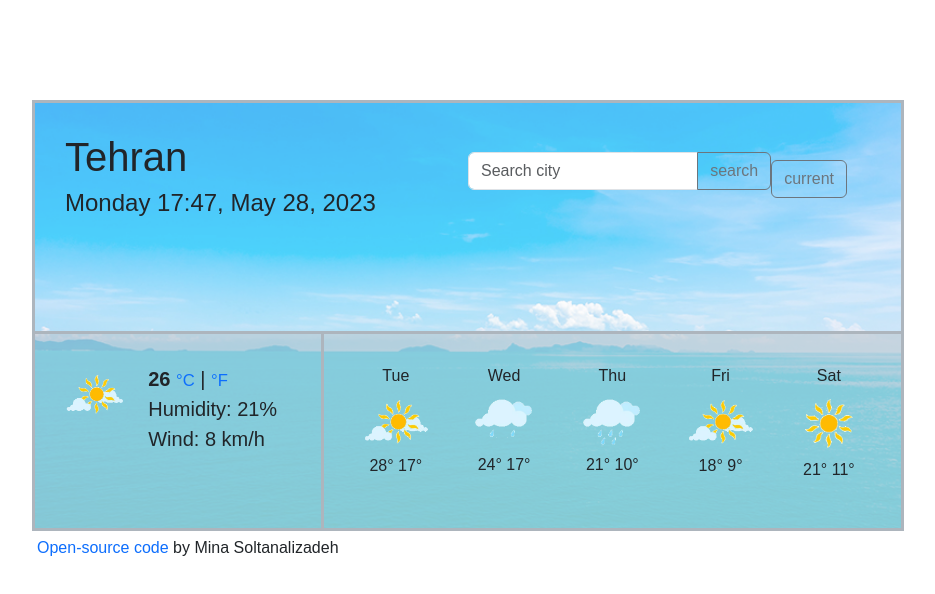
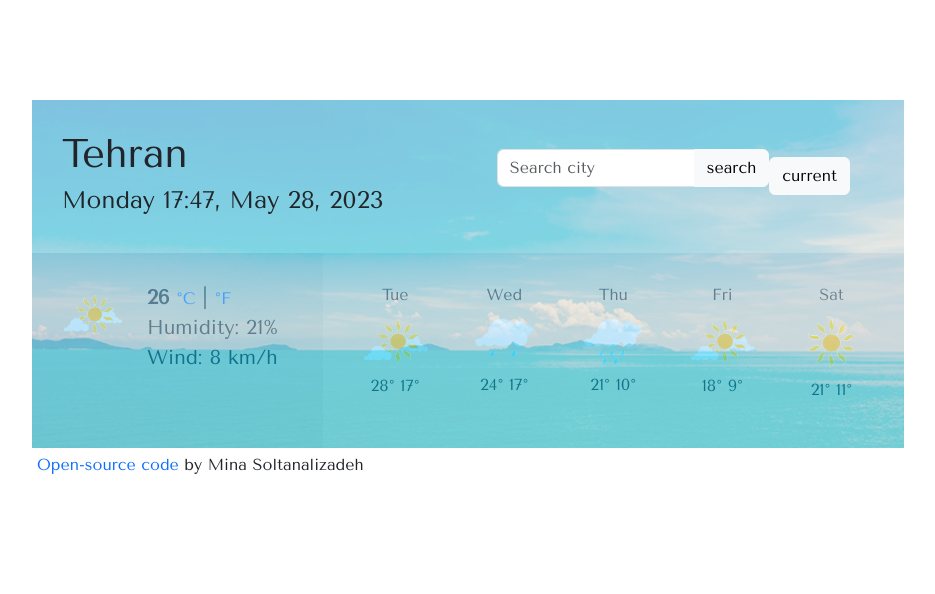
Before and after one commit to MinaSaz/weather-app, a plain HTML site: page index.html in a window 1280 px wide. Shown: the whole page, without its empty margins (172-1107 px from the left). Drawn offline with nearby package versions, Linux system fonts and the light colour scheme; a web font is replaced by a local one.

Commit message:
change font, border, grids, background display method

```diff
--- a/index.html
+++ b/index.html
@@ -10,14 +10,11 @@
       integrity="sha384-KK94CHFLLe+nY2dmCWGMq91rCGa5gtU4mk92HdvYe+M/SXH301p5ILy+dN9+nJOZ"
       crossorigin="anonymous"
     />
-    <link rel="preconnect" href="https://fonts.googleapis.com" />
-    <link rel="preconnect" href="https://fonts.gstatic.com" crossorigin />
-    <link rel="preconnect" href="https://fonts.googleapis.com" />
-    <link rel="preconnect" href="https://fonts.gstatic.com" crossorigin />
+
     <link rel="preconnect" href="https://fonts.googleapis.com" />
     <link rel="preconnect" href="https://fonts.gstatic.com" crossorigin />
     <link
-      href="https://fonts.googleapis.com/css2?family=Amaranth&display=swap"
+      href="https://fonts.googleapis.com/css2?family=Amaranth:ital@0;1&family=Berkshire+Swash&family=Edu+NSW+ACT+Foundation:wght@700&family=Tenor+Sans&display=swap"
       rel="stylesheet"
     />
     <link href="src/styles.css" rel="stylesheet" />
@@ -27,15 +24,13 @@
   <body>
     <div class="container weather-app">
       <div class="main-content">
-        <img src="img/clear-sky-big.jpg" alt="" />
-
         <div class="row content">
-          <div class="col-6 city">
+          <div class="col-12 col-md-6 city">
             <h1 id="city">Tehran</h1>
             <h4 id="time-text">Tuesday 23:36, May 8, 2023</h4>
           </div>
           <div
-            class="col-6 search d-flex align-items-center justify-content-end"
+            class="col-12 col-md-6 search d-flex align-items-center justify-content-end"
           >
             <form id="search-form">
               <div class="input-group mb-3">
@@ -45,23 +40,17 @@
                   class="form-control"
                   placeholder="Search city"
                 />
-                <input
-                  class="btn btn-outline-secondary"
-                  type="submit"
-                  value="search"
-                />
+                <input class="btn btn-light" type="submit" value="search" />
               </div>
             </form>
-            <button class="btn btn-outline-secondary" id="current">
-              current
-            </button>
+            <button class="btn btn-light" id="current">current</button>
           </div>
         </div>
 
         <div
           class="row d-flex forcast justify-content-between align-self-stretch"
         >
-          <div class="col-4 current">
+          <div class="col-12 col-md-4 current">
             <div class="row">
               <div class="col-4">
                 <img src="img/mostly-sunny.png" alt="" />
@@ -81,9 +70,9 @@
               </div>
             </div>
           </div>
-          <div class="col-8 future">
+          <div class="col-12 col-md-8 future">
             <div class="row justify-content-around">
-              <div class="col-2 future-item">
+              <div class="col-4 col-sm-2 future-item">
                 <span class="day"> Tue </span>
                 <img src="img/mostly-sunny.png" alt="" />
                 <p>
@@ -91,7 +80,7 @@
                   <span class="degree">17</span>°
                 </p>
               </div>
-              <div class="col-2 future-item">
+              <div class="col-4 col-sm-2 future-item">
                 <span class="day"> Wed </span>
                 <img src="img/showers.png"" alt="" />
                 <p>
@@ -99,7 +88,7 @@
                   <span class="degree">17</span>°
                 </p>
               </div>
-              <div class="col-2 future-item">
+              <div class="col-4 col-sm-2 future-item">
                 <span class="day"> Thu </span>
                 <img src="img/rain.png" alt="" />
                 <p>
@@ -107,14 +96,14 @@
                   <span class="degree">10</span>°
                 </p>
               </div>
-              <div class="col-2 future-item">
+              <div class="col-4 col-sm-2 future-item">
                 <span class="day"> Fri </span>
                 <img src="img/mostly-sunny.png" alt="" />
                 <p>
                   <span class="degree">18</span>° <span class="degree">9</span>°
                 </p>
               </div>
-              <div class="col-2 future-item">
+              <div class="col-4 col-sm-2 future-item">
                 <span class="day"> Sat </span>
                 <img src="img/sunny.png" alt="" />
                 <p>
--- a/src/styles.css
+++ b/src/styles.css
@@ -1,5 +1,5 @@
 body {
-  font-family: "Amaranth", sans-serif;
+  font-family: "Tenor Sans", sans-serif;
 }
 
 .weather-app {
@@ -8,20 +8,29 @@ body {
   margin: 100px auto;
 }
 .main-content {
-  border: 3px solid #adb5bd;
   padding: 0;
   position: relative;
+  min-height: 500px;
+  background-color: blanchedalmond;
+  min-height: 100%;
 }
 
-.main-content img {
+.main-content:before {
+  content: "";
+  background-image: url(../img/clear-sky-big.jpg);
+  background-size: cover;
+  position: absolute;
+  top: 0px;
+  right: 0px;
+  left: 0px;
   width: 100%;
-  height: auto;
+  height: 100%;
   padding: 0;
-  opacity: 0.7;
+  opacity: 0.5;
 }
 .content {
   width: 100%;
-  position: absolute;
+  position: relative;
   top: 0;
   padding: 30px;
 }
@@ -30,11 +39,8 @@ body {
   vertical-align: middle;
 }
 .forcast {
-  background-color: rgba(189, 195, 199, 0.5);
-  border-top: 3px solid #adb5bd;
   margin: 0;
-  position: absolute;
-  bottom: 0;
+
   width: 100%;
 }
 .forcast img {
@@ -42,7 +48,7 @@ body {
 }
 .current {
   padding: 30px;
-  border-right: 3px solid #adb5bd;
+  background-color: rgba(154, 160, 161, 0.4);
 }
 .current img {
   max-width: 120px;
@@ -56,6 +62,7 @@ body {
 }
 .future {
   padding: 30px;
+  background-color: rgba(154, 160, 161, 0.3);
 }
 .future-item span {
   text-align: center;
```
